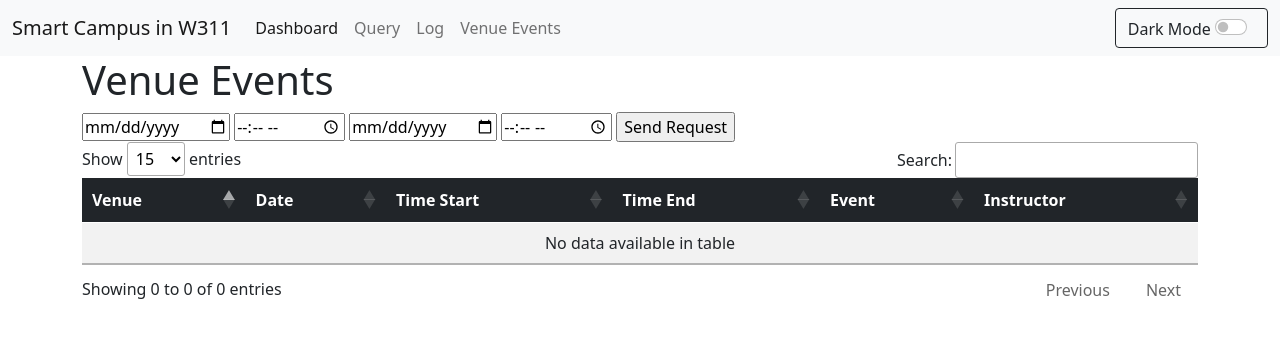
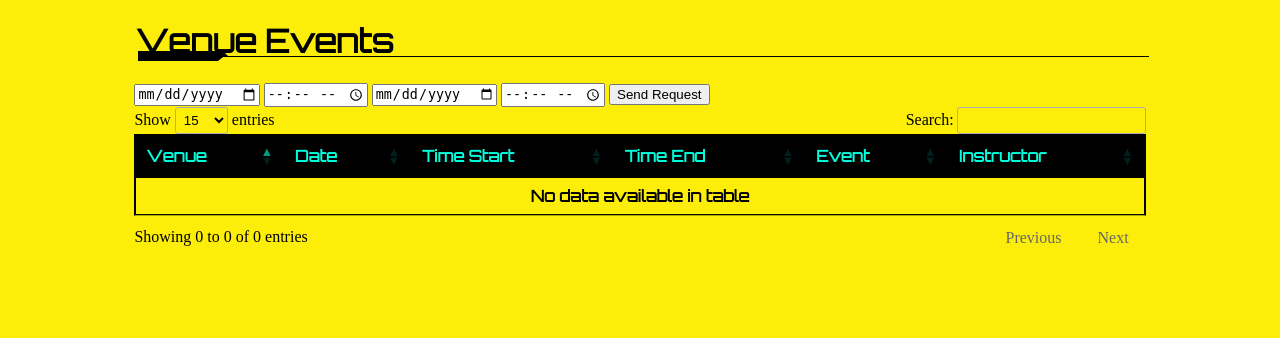
Before and after one commit to SakuraFubukii/TM1118, a Django app: page /Venue/ in a window 1280 px wide. Shown: the top 338 px of the page. Run offline with Django 3.2, Linux system fonts and the light colour scheme; data that the repository does not hold is empty; parts of the project's set-up code (start-up, migrations or seed data) failed here and were passed over; some libraries are stand-ins or nearby versions.

Commit message:
Add files via upload

```diff
--- a/django_src/VenueEvent/templates/Venue/upload.html
+++ b/django_src/VenueEvent/templates/Venue/upload.html
@@ -1,71 +1,15 @@
 <!DOCTYPE html>
-<html lang="en">
-
+<html>
     <head>
-        <!-- Required meta tags -->
-        <meta charset="utf-8" />
-        <meta name="viewport" content="width=device-width, initial-scale=1" />
         <script src="https://code.jquery.com/jquery-3.3.1.min.js"></script>
-        <!-- Bootstrap CSS -->
-        <link href="https://cdn.jsdelivr.net/npm/bootstrap@5.0.2/dist/css/bootstrap.min.css" rel="stylesheet"
-          integrity="sha384-EVSTQN3/azprG1Anm3QDgpJLIm9Nao0Yz1ztcQTwFspd3yD65VohhpuuCOmLASjC" crossorigin="anonymous" />
-
+        {% load static %}
+        <link rel="stylesheet" href="https://fonts.googleapis.com/css?family=Orbitron">
+        <link rel="stylesheet" type="text/css" href="{% static 'css/styles.css' %}">
         <title>IC2140 TM1118</title>
     </head>
-    <nav class="navbar navbar-expand-lg navbar-light bg-light">
-      <div class="container-fluid">
-        <a class="navbar-brand" href="/">Smart Campus in W311</a>
-        <button class="navbar-toggler" type="button" data-bs-toggle="collapse" data-bs-target="#navbarSupportedContent"
-          aria-controls="navbarSupportedContent" aria-expanded="false" aria-label="Toggle navigation">
-          <span class="navbar-toggler-icon"></span>
-        </button>
-        <div class="collapse navbar-collapse" id="navbarSupportedContent">
-          <ul class="navbar-nav me-auto mb-2 mb-lg-0">
-            <li class="nav-item">
-              <a class="nav-link active" aria-current="page" href="/dashboard">Dashboard</a>
-            </li>
-
-
-            <li class="nav-item">
-              <a class="nav-link" href="/query">Query</a>
-            </li>
-            <li class="nav-item">
-              <a class="nav-link" href="/log">Log</a>
-            </li>
-            <li class="nav-item">
-              <a class="nav-link" href="/excel">Venue Events</a>
-            </li>
-          </ul>
-          <div class="d-flex">
-            <button class="btn btn-outline-dark" type="submit">
-              <i class="bi bi-mask"></i>
-              Dark Mode
-              <div class="form-check form-switch" style=" display: inline-flex; ">
-                <input class="form-check-input" type="checkbox" id="darkMode">
-              </div>
-            </button>
-          </div>
-        </div>
-      </div>
-    </nav>
-    <body>
+    <body style="background-color: #fcee09;">
         <div class="container">
-          <!-- Content here -->
-          <div class="row">
-            <div class="col">
-              <h1>Venue Events</h1>
-            </div>
-            <div class="col">
-              <div class="float-end">
-
-
-              </div>
-             </div>
-
-          </div>
-
-      <div class="row">
-
+            <h1 class="cyberpunk glitched">Venue Events</h1>
         <form action="/Venue/" method="POST" id="post-form">
           <input type="date" id="startdate" name="startdate" reqired>
           <input type="time" id="starttime" name="starttime" required>
@@ -74,9 +18,8 @@
           <input type="submit" value="Send Request">
         </form>
         <tbody>
-
-        <table class="table table-striped table-hover" id="dataTable" data-page-length="15">
-          <thead class="table-dark">
+        <table id="dataTable" data-page-length="15">
+          <thead>
             <tr>
               <th>Venue</th>
               <th>Date</th>
@@ -86,8 +29,6 @@
               <th>Instructor</th>
             </tr>
           </thead>
-
-
             {% for VenueEvent in VenueEvents %}
             <tr>
               <td>{{ VenueEvent.venue }}</td>
@@ -103,13 +44,7 @@
             {% endfor %}
           </tbody>
         </table>
-
-        </div>
       </div>
-        <!-- Javascript: Bootstrap Bundle with Popper -->
-        <script src="https://cdn.jsdelivr.net/npm/bootstrap@5.0.2/dist/js/bootstrap.bundle.min.js"
-          integrity="sha384-MrcW6ZMFYlzcLA8Nl+NtUVF0sA7MsXsP1UyJoMp4YLEuNSfAP+JcXn/tWtIaxVXM"
-          crossorigin="anonymous"></script>
 
       </body>
       <script src="https://cdn.datatables.net/1.10.25/js/jquery.dataTables.min.js"></script>
--- a/django_src/iot/templates/iot/index.html
+++ b/django_src/iot/templates/iot/index.html
@@ -20,7 +20,6 @@
             <button id="W311b_Button" style="top: 80px;width: 7%;left: 60%;height:30px;">W311b</button>
             <button id="W311d_Z1_Button" style="top: 80px;width: 7%;left: 70%;height:30px;">W311d_Z1</button>
             <button id="W311d_Z2_Button" style="top: 80px;width: 7%;left: 80%;height:30px;">W311d_Z2</button>
-            <h1 class="cyberpunk glitched">Table</h1>
             <div id="tableContainer">
                 <table id="W311_H1">
                     <caption>Table: W311_H1</caption>
```
